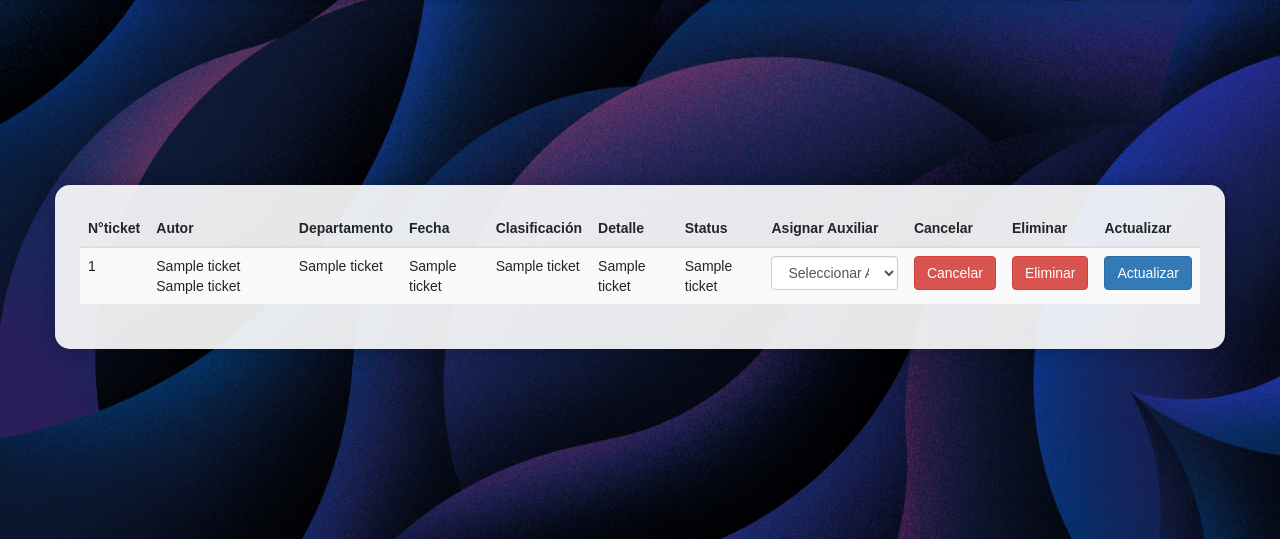
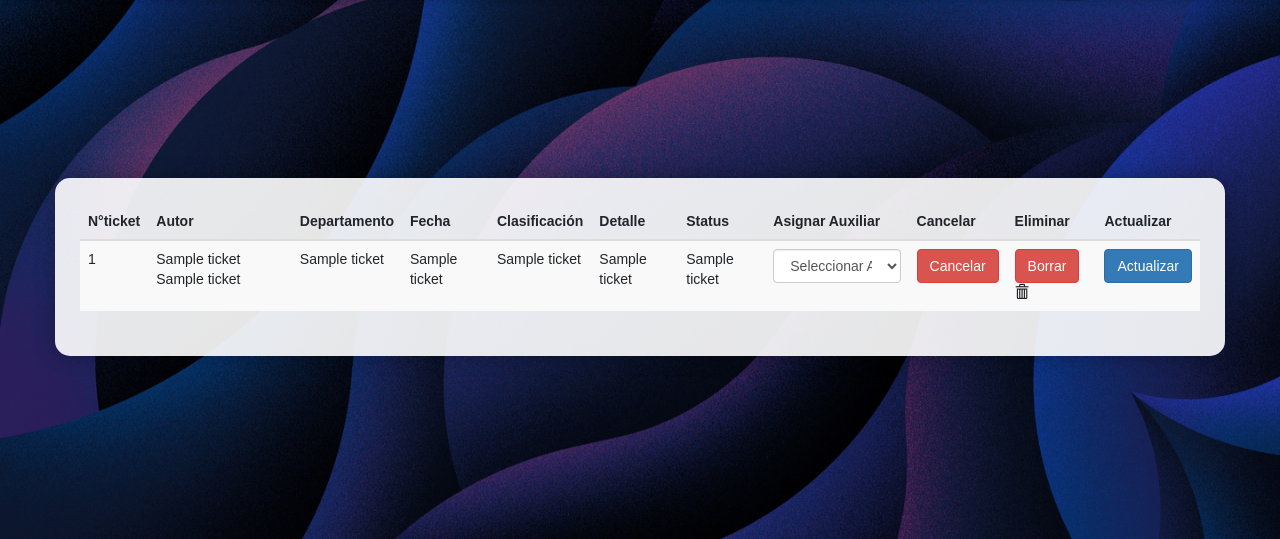
Before and after one commit to FranciscoSinecio/Ticket-system, a Flask app: template templates/consultaticket_jefe.html in a window 1280 px wide. Shown: the part 116-655 px from the top of the page. Run offline with Flask 3, Linux system fonts and the light colour scheme; the template is opened without the code that fills it: most values are stand-ins (such as "Sample title", 1, 10 or a date in 2020); data that the repository does not hold is empty; some libraries are stand-ins or nearby versions.

Commit message:
Se agrego icono de bote de basura
new

```diff
--- a/templates/consultaticket_jefe.html
+++ b/templates/consultaticket_jefe.html
@@ -82,7 +82,7 @@
         </select>
       </td>
       <td><button class="btn btn-danger" onclick="confirmarCancelar('{{ ticket[0] }}')">Cancelar</button></td>
-      <td><button class="btn btn-danger" onclick="confirmarEliminar('{{ ticket[0] }}')">Eliminar</button></td>
+      <td><button class="btn btn-danger" onclick="confirmarEliminar('{{ ticket[0] }}')">Borrar</button><span class="glyphicon glyphicon-trash"></span></td>
       <td><button class="btn btn-primary" onclick="actualizarTicket('{{ ticket[0] }}')">Actualizar</button></td>
     </tr>
   {% endfor %}
```
